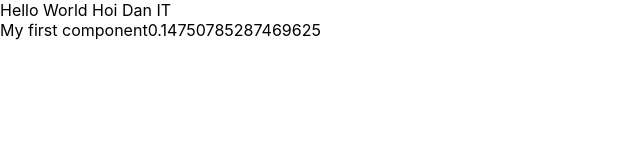
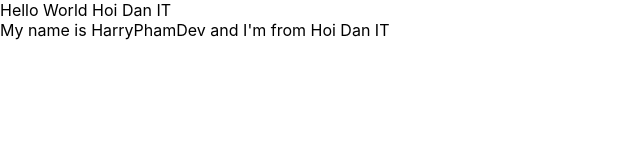
Before and after one commit to tranquockiem1998/test-demo-react, a React (Create React App) app: page / in a window 1280 px wide. Shown: the top 160 px of the page, without its empty margins (0-640 px from the left). Built offline with nearby package versions, Linux system fonts and the light colour scheme; the HTML template or start-up script is replaced by a standard one.

Commit message:
video 17

```diff
--- a/src/App.js
+++ b/src/App.js
@@ -3,26 +3,34 @@
 import { useDispatch, useSelector } from "react-redux";
 import { increaseCounter, decreaseCounter } from "./redux/action/counterAction";
 import MyComponent from "./components/MyComponent";
+import React from "react";
 
-const App = () => {
-  const count = useSelector((state) => state.counter.count);
-  const dispatch = useDispatch();
+class App extends React.Component {
+  render() {
+    return (
+      <div>
+        Hello World Hoi Dan IT
+        <MyComponent></MyComponent>
+      </div>
+    );
+  }
+}
 
-  return (
-    <div>
-      Hello World Hoi Dan IT
-      <MyComponent></MyComponent>
-    </div>
-    // <div className="App">
-    //   <header className="App-header">
-    //     <img src={logo} className="App-logo" alt="logo" />
-    //     <p>Hello World Hoi Dan IT</p>
-    //     <div>Count = {count}</div>
-    //     <button onClick={() => dispatch(increaseCounter())}>Increase</button>
-    //     <button onClick={() => dispatch(decreaseCounter())}>Decrease</button>
-    //   </header>
-    // </div>
-  );
-};
+// const App = () => {
+//   const count = useSelector((state) => state.counter.count);
+//   const dispatch = useDispatch();
+
+//   return (
+//     <div className="App">
+//       <header className="App-header">
+//         <img src={logo} className="App-logo" alt="logo" />
+//         <p>Hello World Hoi Dan IT</p>
+//         <div>Count = {count}</div>
+//         <button onClick={() => dispatch(increaseCounter())}>Increase</button>
+//         <button onClick={() => dispatch(decreaseCounter())}>Decrease</button>
+//       </header>
+//     </div>
+//   );
+// };
 
 export default App;
--- a/src/components/MyComponent.js
+++ b/src/components/MyComponent.js
@@ -3,12 +3,17 @@
 import React from "react";
 
 class MyComponent extends React.Component {
+  state = {
+    name: "HarryPhamDev",
+    address: "Hoi Dan IT",
+    age: 26,
+  };
+
   // JSX
   render() {
     return (
       <div>
-        My first component
-        {Math.random()}
+        My name is {this.state.name} and I'm from {this.state.address}
       </div>
     );
   }
```
